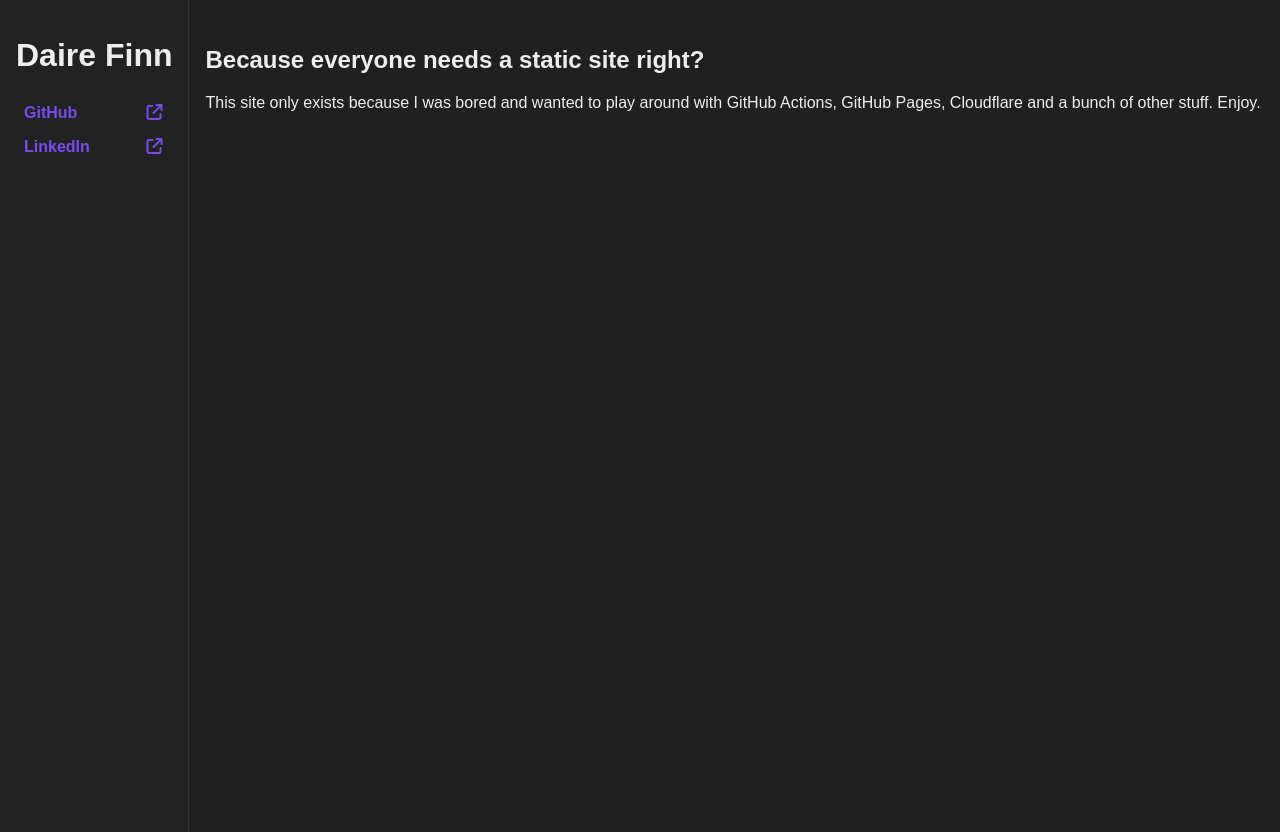
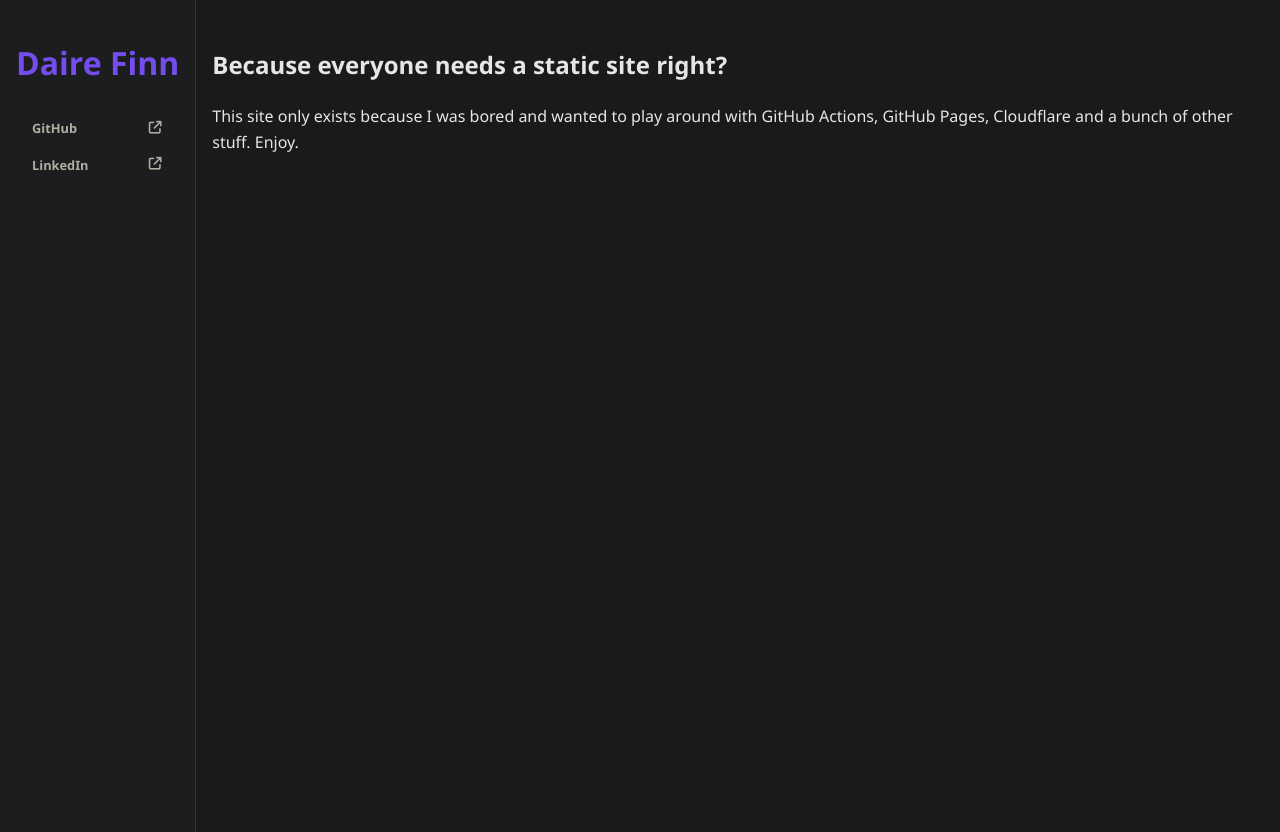
Before and after one commit to dairefinn/dairefinn.github.io, an Angular app: page / in a window 1280 px wide. Built offline with nearby package versions, Linux system fonts and the light colour scheme.

Commit message:
Started building up a theme file

```diff
--- a/angular.json
+++ b/angular.json
@@ -17,6 +17,11 @@
         "build": {
           "builder": "@angular-devkit/build-angular:application",
           "options": {
+            "stylePreprocessorOptions": {
+              "includePaths": [
+                "src/assets/scss"
+              ]
+            },
             "outputPath": "dist/dairefinn.github.io",
             "index": "src/index.html",
             "browser": "src/main.ts",
--- a/src/app/sidebar/sidebar.component.scss
+++ b/src/app/sidebar/sidebar.component.scss
@@ -1,8 +1,14 @@
+@use 'theme';
+
 .container-component-sidebar {
-    background-color: #222222;
+    background-color: theme.$gray-400;
     height: 100%;
     padding: 16px;
-    border-right: 1px solid #333333;
+    border-right: 1px solid theme.$gray-200;
+
+    .area-branding {
+        color: theme.$purple-500;
+    }
 
     ul {
         margin: 0;
@@ -12,15 +18,19 @@
             list-style-type: none;
 
             a {
+                font-size: .8rem;
                 display: block;
-                padding: 8px;
+                padding: 8px 16px;
                 border-radius: 8px;
-                color: #754dee;
                 text-decoration: none;
                 font-weight: 600;
 
                 &:hover {
-                    background-color: #333333;
+                    background-color: theme.$gray-300;
+                }
+
+                &.active {
+                    background-color: theme.$gray-600;
                 }
             }
         }
@@ -28,13 +38,9 @@
         &.area-external-links {
             li {
                 a {
-                    position: relative;
-
-                    .fa {
-                        position: absolute;
-                        right: 8px;
-                        color: #754dee;
-                    }
+                    display: flex;
+                    justify-content: space-between;
+                    align-items: center;
                 }
             }
         }
--- /dev/null
+++ b/src/assets/scss/_theme.scss
@@ -0,0 +1,11 @@
+
+$purple-500: #754dee;
+
+$gray-600: #0d0e0e;
+$gray-500: #181a1b;
+$gray-400: #1b1d1e;
+$gray-300: #272a2c;
+$gray-200: #333638;
+
+$white-500: #e8e6e3;
+$white-400: #b2aca2;
--- a/src/styles.scss
+++ b/src/styles.scss
@@ -1,7 +1,14 @@
+@use './assets/scss/theme';
+
 body {
   margin: 0;
-  /* TODO: Add colours to theme file */
-  background-color: #202020;
-  color: #EEEEEE;
-  font-family: Arial, sans-serif;
+  font-size: 1rem;
+  line-height: 1.6;
+  background-color: theme.$gray-500;
+  color: theme.$white-500;
+  font-family: Segoe UI,Roboto, Helvetica Neue, Arial, Noto Sans, sans-serif;
+
+  a {
+    color: theme.$white-400;
+  }
 }
```
